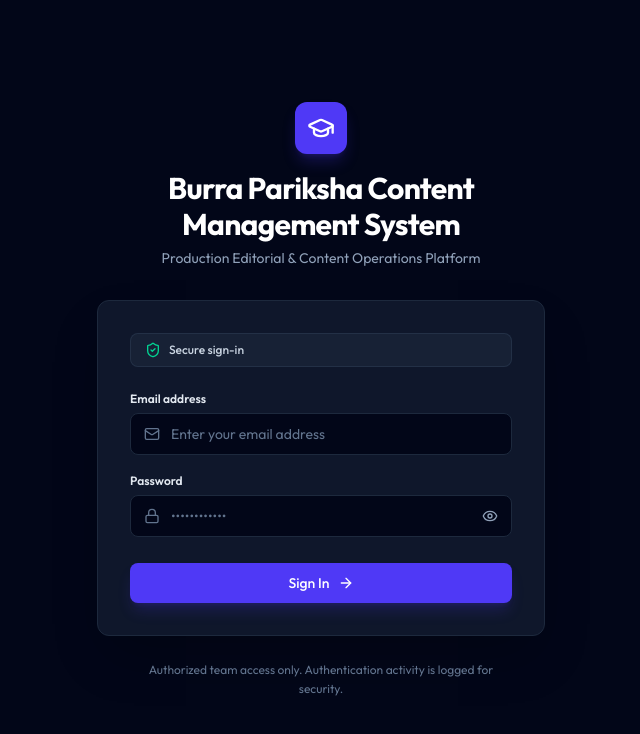
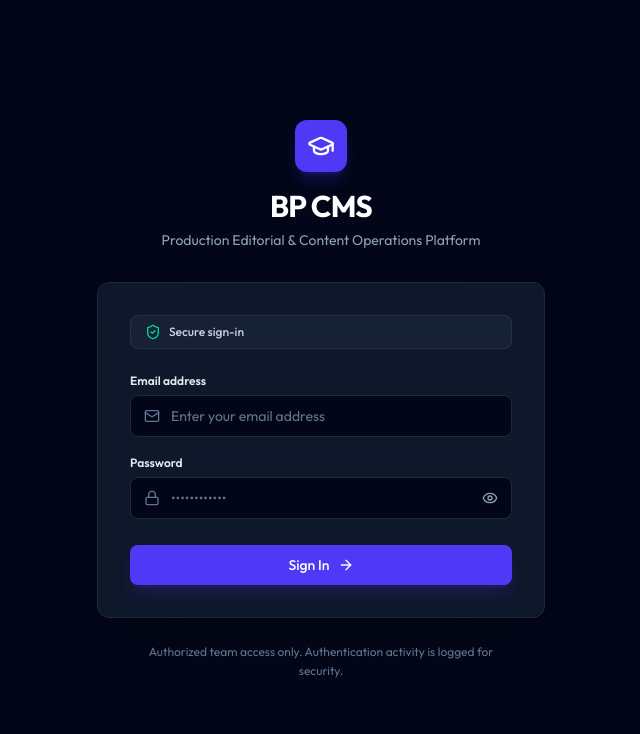
Before and after one commit to Jithendranageswarareddy/burra_pariksha_cms, a React (Vite) app: page / in a window 1280 px wide. Shown: the top 734 px of the page, without its empty margins (319-959 px from the left). Built offline with nearby package versions, Linux system fonts and the light colour scheme; no server answers.

Commit message:
ui: change login header to BP CMS for sync verification

```diff
--- a/src/pages/LoginPage.tsx
+++ b/src/pages/LoginPage.tsx
@@ -37,7 +37,7 @@ export const LoginPage: React.FC = () => {
             <GraduationCap className="w-7 h-7" />
           </div>
           <h1 className="text-2xl font-bold tracking-tight text-white sm:text-3xl font-display">
-            Burra Pariksha Content Management System
+            BP CMS
           </h1>
           <p className="mt-1.5 text-sm text-slate-400">
             Production Editorial & Content Operations Platform
```
